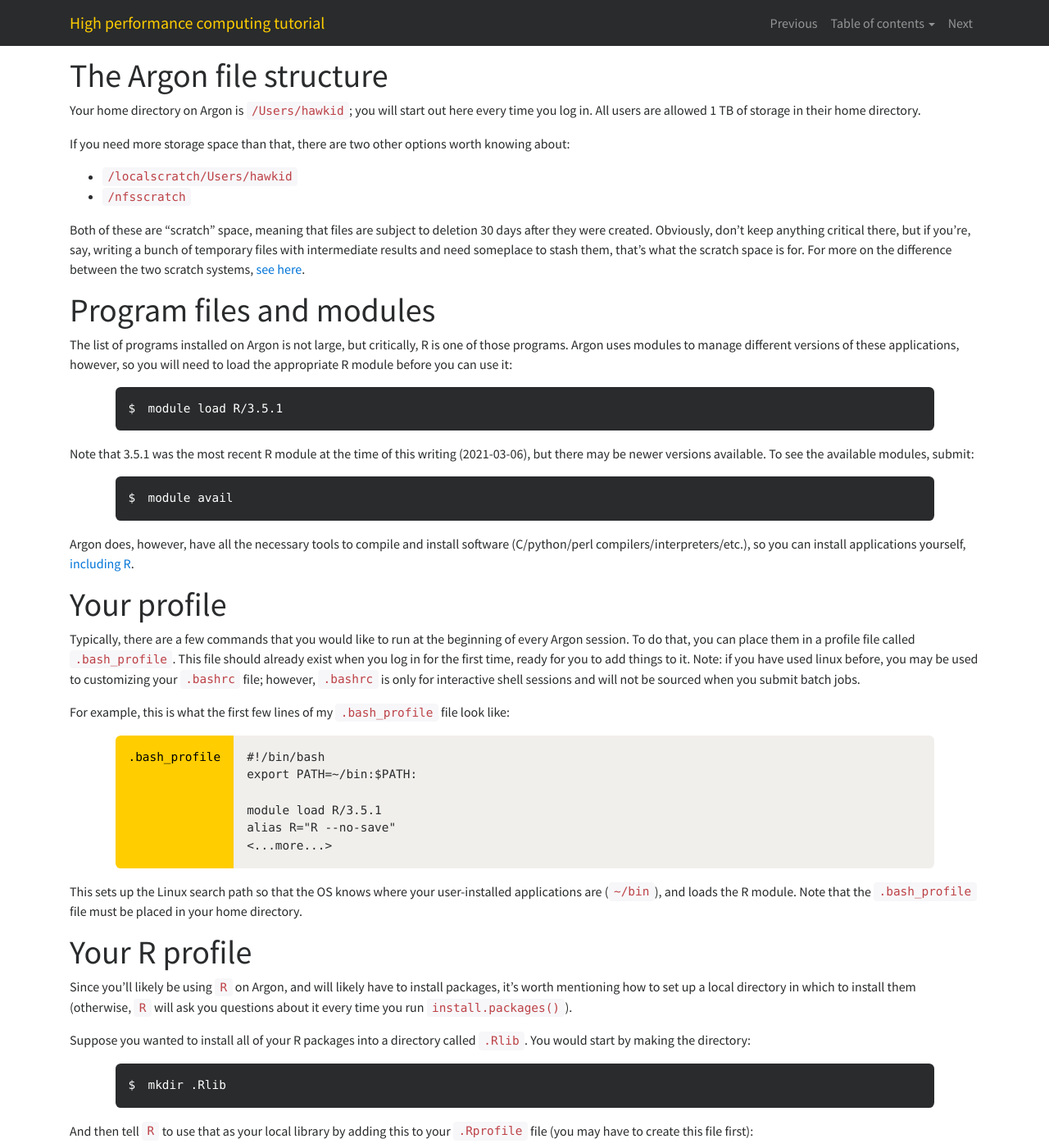
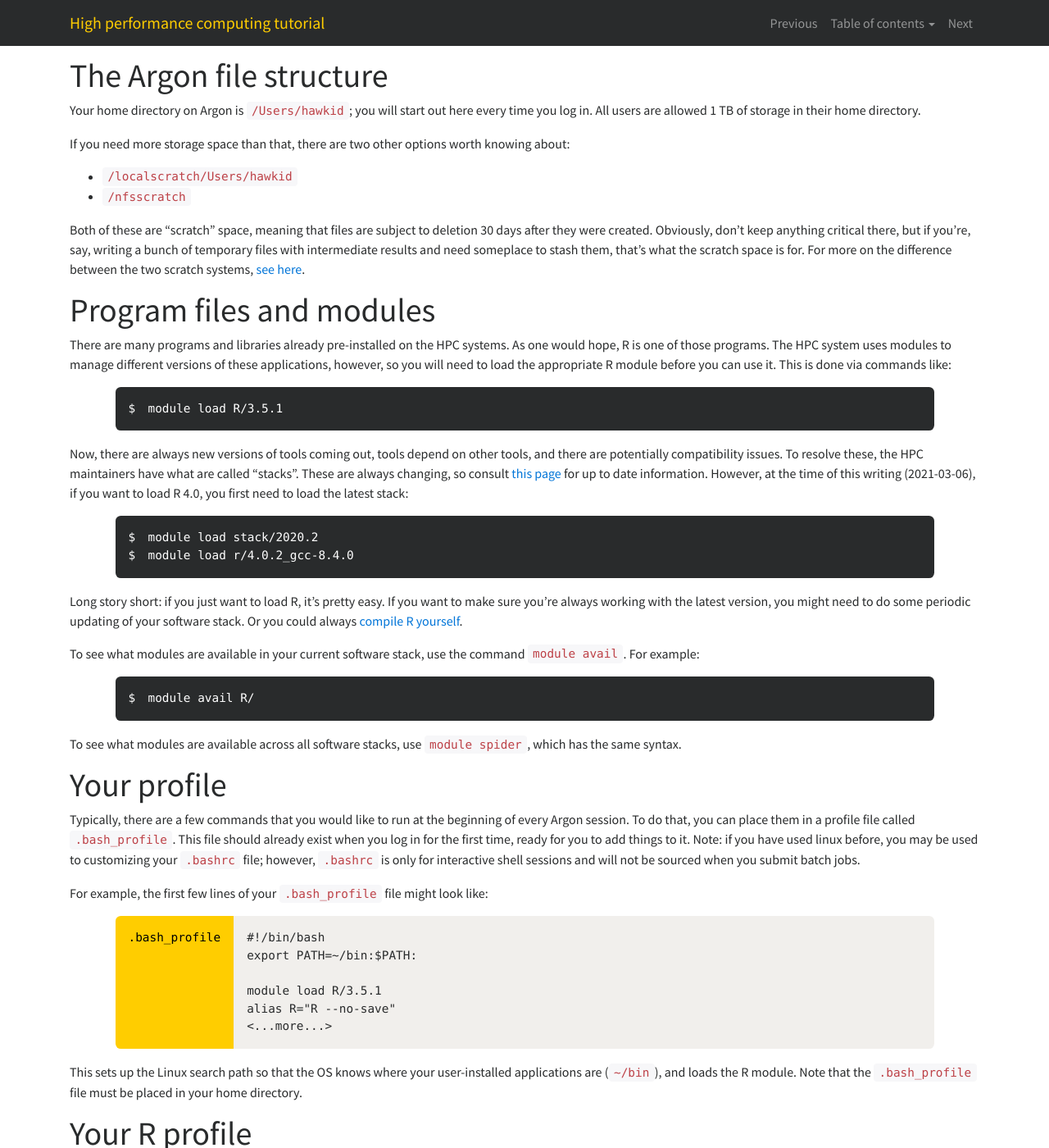
Before and after one commit to IowaBiostat/hpc, a Jekyll site: the page built from 3.md, in a window 1280 px wide and 1400 px high. Shown: the whole window at 82% size. Built offline with Jekyll 4.4.1, drawn with Linux system fonts in a browser that asks for light colours; nearby versions of some CDN libraries; our own code applies the rules of GitHub Pages for plain Markdown files.

Commit message:
Updating software stack information

```diff
--- a/3.md
+++ b/3.md
@@ -16,21 +16,28 @@ Both of these are "scratch" space, meaning that files are subject to deletion 30
 
 # Program files and modules
 
-The list of programs installed on Argon is not large, but critically, R is one of those programs.  Argon uses modules to manage different versions of these applications, however, so you will need to load the appropriate R module before you can use it:
+There are many programs and libraries already pre-installed on the HPC systems.  As one would hope, R is one of those programs.  The HPC system uses modules to manage different versions of these applications, however, so you will need to load the appropriate R module before you can use it.  This is done via commands like:
 
 {% include pre-prompt.html %}
 module load R/3.5.1
 {% include post-prompt.html %}
 
-Note that 3.5.1 was the most recent R module at the time of this writing ({{ "now" | date: "%Y-%m-%d" }}), but there may be newer versions available.  To see the available modules, submit:
+Now, there are always new versions of tools coming out, tools depend on other tools, and there are potentially compatibility issues.  To resolve these, the HPC maintainers have what are called "stacks".  These are always changing, so consult [this page](https://wiki.uiowa.edu/display/hpcdocs/Argon+Software+List) for up to date information.  However, at the time of this writing ({{ "now" | date: "%Y-%m-%d" }}), if you want to load R 4.0, you first need to load the latest stack:
+
+{% include pre-prompt.html more="$" %}
+module load stack/2020.2
+module load r/4.0.2_gcc-8.4.0
+{% include post-prompt.html %}
+
+Long story short: if you just want to load R, it's pretty easy.  If you want to make sure you're always working with the latest version, you might need to do some periodic updating of your software stack.  Or you could always [compile R yourself](11.html).
+
+To see what modules are available in your current software stack, use the command `module avail`.  For example:
 
 {% include pre-prompt.html %}
-module avail
+module avail R/
 {% include post-prompt.html %}
 
-Argon does, however, have all the necessary tools to compile and install
-software (C/python/perl compilers/interpreters/etc.), so you can install
-applications yourself, [including R](11.html).
+To see what modules are available across all software stacks, use `module spider`, which has the same syntax.
 
 # Your profile
 
@@ -38,7 +45,7 @@ Typically, there are a few commands that you would like to run at the beginning
 of every Argon session.  To do that, you can place them in a profile file called `.bash_profile`.  This file should already exist when you log in for the
 first time, ready for you to add things to it.  Note: if you have used linux before, you may be used to customizing your `.bashrc` file; however, `.bashrc` is only for interactive shell sessions and will not be sourced when you submit batch jobs.
 
-For example, this is what the first few lines of my `.bash_profile` file look like:
+For example, the first few lines of your `.bash_profile` file might look like:
 
 {% include pre-file.html file=".bash_profile" %}
 #!/bin/bash
```
